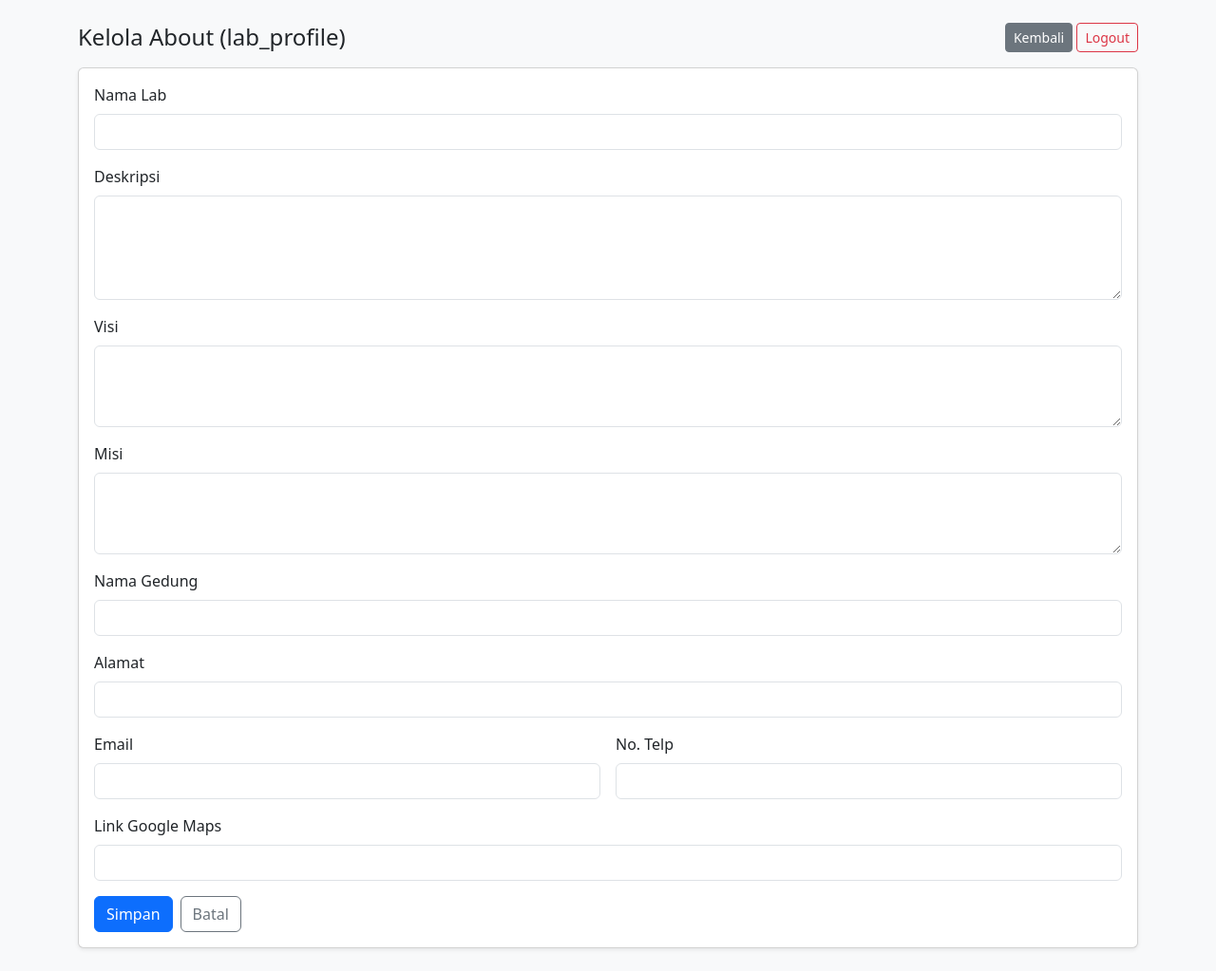
After one commit to AhmadKevin000/PBL, a PHP site: page /admin/about.php in a window 1280 px wide. The commit adds this page. Shown: the whole page at 95% size. Run offline with PHP 8.4, Linux system fonts and the light colour scheme; the visitor is signed in with stand-in values (Sample User, id 1); data that the repository does not hold is empty; some libraries are stand-ins or nearby versions.

Commit message:
crud about, footer

```diff
--- /dev/null
+++ b/admin/about.php
@@ -0,0 +1,106 @@
+<?php
+require_once __DIR__ . '/_auth.php';
+require_login();
+require_once __DIR__ . '/../config/koneksi.php';
+$pdo = isset($pdo) ? $pdo : (isset($conn) ? $conn : null);
+if (!$pdo) { die('DB not available'); }
+
+// Ambil satu record lab_profile (strategi: id_lab=1 atau pertama)
+$stmt = $pdo->query('SELECT * FROM lab_profile ORDER BY id_lab ASC LIMIT 1');
+$about = $stmt->fetch(PDO::FETCH_ASSOC) ?: [
+  'id_lab' => 1,
+  'nama_lab' => '',
+  'nama_gedung' => '',
+  'deskripsi' => '',
+  'visi' => '',
+  'misi' => '',
+  'alamat' => '',
+  'email' => '',
+  'no_telp' => '',
+  'link_maps' => ''
+];
+$success = isset($_GET['success']);
+$error = isset($_GET['error']) ? $_GET['error'] : '';
+?>
+<!DOCTYPE html>
+<html lang="id">
+<head>
+  <meta charset="utf-8">
+  <meta name="viewport" content="width=device-width, initial-scale=1">
+  <title>Kelola About</title>
+  <link href="https://cdn.jsdelivr.net/npm/bootstrap@5.3.0/dist/css/bootstrap.min.css" rel="stylesheet">
+</head>
+<body class="bg-light">
+  <div class="container py-4">
+    <div class="d-flex justify-content-between align-items-center mb-3">
+      <h1 class="h4 mb-0">Kelola About (lab_profile)</h1>
+      <div>
+        <a class="btn btn-secondary btn-sm" href="dashboard.php">Kembali</a>
+        <a class="btn btn-outline-danger btn-sm" href="logout.php">Logout</a>
+      </div>
+    </div>
+
+    <?php if ($success): ?>
+      <div class="alert alert-success">Berhasil disimpan.</div>
+    <?php endif; ?>
+    <?php if ($error): ?>
+      <div class="alert alert-danger">Gagal menyimpan: <?php echo htmlspecialchars($error); ?></div>
+    <?php endif; ?>
+
+    <form method="post" action="about_save.php" class="card p-3 shadow-sm bg-white">
+      <input type="hidden" name="id_lab" value="<?php echo (int)$about['id_lab']; ?>">
+
+      <div class="mb-3">
+        <label class="form-label">Nama Lab</label>
+        <input type="text" name="nama_lab" class="form-control" value="<?php echo htmlspecialchars($about['nama_lab']); ?>" required>
+      </div>
+
+      <div class="mb-3">
+        <label class="form-label">Deskripsi</label>
+        <textarea name="deskripsi" class="form-control" rows="4"><?php echo htmlspecialchars($about['deskripsi']); ?></textarea>
+      </div>
+
+      <div class="mb-3">
+        <label class="form-label">Visi</label>
+        <textarea name="visi" class="form-control" rows="3"><?php echo htmlspecialchars($about['visi']); ?></textarea>
+      </div>
+
+      <div class="mb-3">
+        <label class="form-label">Misi</label>
+        <textarea name="misi" class="form-control" rows="3"><?php echo htmlspecialchars($about['misi']); ?></textarea>
+      </div>
+
+      <div class="mb-3">
+        <label class="form-label">Nama Gedung</label>
+         <input type="text" name="nama_gedung" class="form-control" value="<?php echo htmlspecialchars($about['nama_gedung']); ?>">
+      </div>
+
+      <div class="mb-3">
+        <label class="form-label">Alamat</label>
+        <input type="text" name="alamat" class="form-control" value="<?php echo htmlspecialchars($about['alamat']); ?>">
+      </div>
+
+      <div class="row g-3">
+        <div class="col-md-6">
+          <label class="form-label">Email</label>
+          <input type="email" name="email" class="form-control" value="<?php echo htmlspecialchars($about['email']); ?>">
+        </div>
+        <div class="col-md-6">
+          <label class="form-label">No. Telp</label>
+          <input type="text" name="no_telp" class="form-control" value="<?php echo htmlspecialchars($about['no_telp']); ?>">
+        </div>
+      </div>
+
+      <div class="mb-3 mt-3">
+        <label class="form-label">Link Google Maps</label>
+        <input type="text" name="link_maps" class="form-control" value="<?php echo htmlspecialchars($about['link_maps']); ?>">
+      </div>
+
+      <div class="d-flex gap-2">
+        <button type="submit" class="btn btn-primary">Simpan</button>
+        <a href="dashboard.php" class="btn btn-outline-secondary">Batal</a>
+      </div>
+    </form>
+  </div>
+</body>
+</html>
```
Also changed, not shown: admin/about_save.php (added, +65 -0 lines), includes/footer.php (+29 -14 lines), public/index.php (+17 -11 lines).
